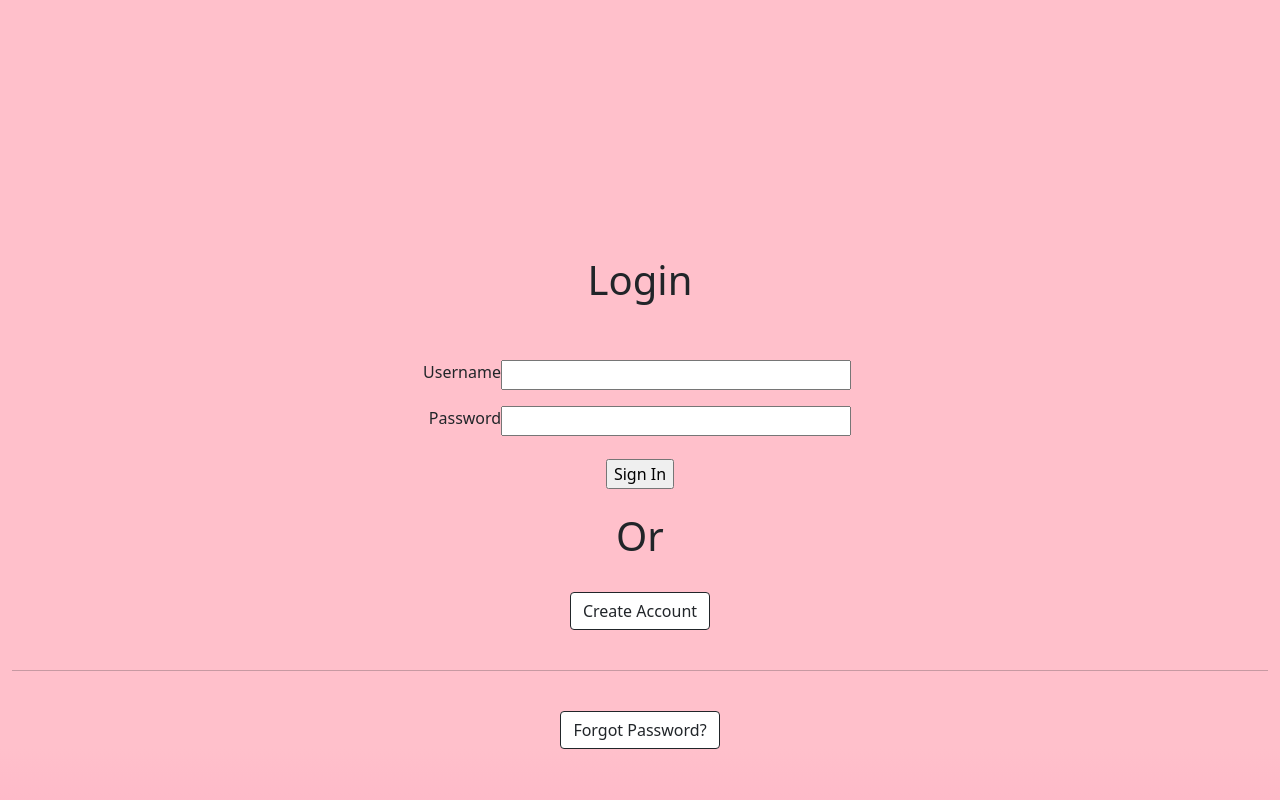
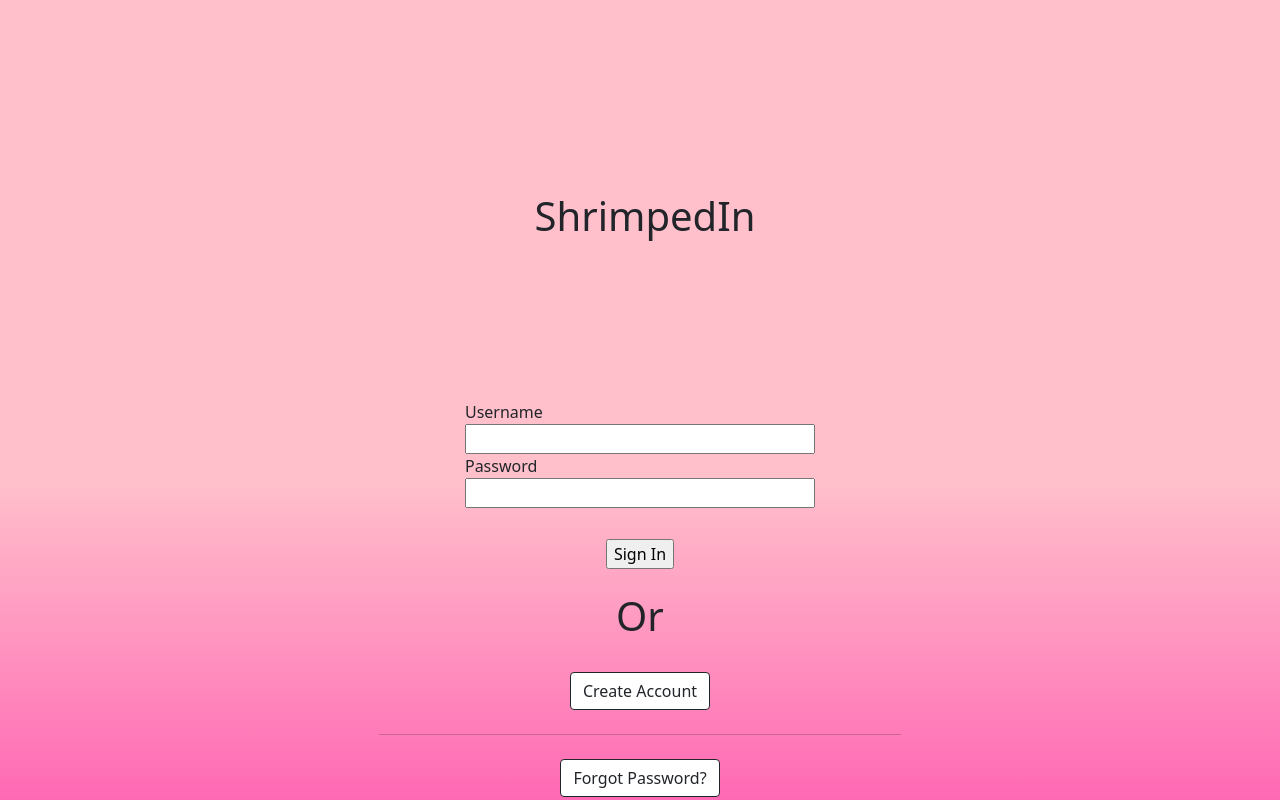
Before and after one commit to FMass-3355/ShrimpedIn, a Flask app: page /login in a window 1280 px wide. Run offline with Flask 2, Linux system fonts and the light colour scheme; parts of the project's set-up code (start-up, migrations or seed data) failed here and were passed over; some libraries are stand-ins or nearby versions.

Commit message:
Improved login and and create account page, added background to all pages, and added create_user route for first timers

```diff
--- a/app/routes.py
+++ b/app/routes.py
@@ -121,9 +121,13 @@ def is_faculty():
     else:
         print('User not authenticated.', file=sys.stderr)
 
+
+'''
+Use by the admin to create new users
+'''
 @app.route('/add_user', methods=['GET', 'POST'])
-def create_user():
-    if is_admin() or not current_user:
+def add_user():
+    if is_admin():
         form = CreateUserForm()
         if form.validate_on_submit():
             fname = form.fname.data
@@ -140,6 +144,24 @@ def create_user():
         print(all_usernames, file=sys.stderr)
         return render_template('add_user.html', form=form)
     return render_template('invalid_credentials.html')
+
+@app.route('/create_user', methods=['GET', 'POST'])
+def create_user():
+        form = CreateUserForm()
+        if form.validate_on_submit():
+            fname = form.fname.data
+            lname = form.lname.data
+            username = form.username.data
+            password = form.password.data
+            email = form.email.data
+            if not db.session.query(User).filter_by(email=email).first():
+                user = User(username=username, email=email, role='user', fname=fname, lname=lname)
+                user.set_password(password)
+                db.session.add(user)
+                db.session.commit()
+        all_usernames= db.session.query(User.username).all()
+        print(all_usernames, file=sys.stderr)
+        return render_template('create_user.html', form=form)
 
 @app.route('/jobs')
 @login_required
--- a/app/static/css/styles.css
+++ b/app/static/css/styles.css
@@ -1,40 +1,12 @@
-
-
-  a.dropbtn {
-    color: white;
-    font-size: 16px;
-    padding: 10px;
-    border: none;
-    cursor: pointer;
-    color: purple;
-    text-decoration: none;
+  body,html{
+    height: 100%;
+    margin: 0%;
+    background-image:linear-gradient(to bottom, pink 60%, hotpink);
   }
 
-  .dropdown {
-    position: relative;
-    display: inline-block;
+  .full{
+    height:100%; background-image: linear-gradient(to bottom, pink 60%, hotpink);
   }
-
-  .dropdown-content {
-    display: none;
-    position: absolute;
-    background-color: #f1f1f1;
-    min-width: 160px;
-    overflow: auto;
-    box-shadow: 0px 8px 16px 0px rgba(0,0,0,0.2);
-    z-index: 1;
-  }
-
-  .dropdown-content a {
-    color: black;
-    padding: 12px 16px;
-    text-decoration: none;
-    display: block;
-  }
-
-  .dropdown a:hover {background-color: #ddd;}
-
-  .show {display: block;}
 
   table, th, td {
     border: 1px solid black;
--- a/app/templates/homepage.html
+++ b/app/templates/homepage.html
@@ -1,14 +1,12 @@
 {% extends "base.html" %}
 
 {% block content %}
-<html>
-  <body>
+
     <div class="container"><h1 style="padding-bottom: 2.5%;">Home</h1></div>
 <div style="margin: auto; width: 60%; border: 3px solid purple; padding: 10px; margin-top: 50px;">
   <p style="font-size: 24px; text-align: center;">
     This is the homepage where all notifications will be for the user
   </p>
 </div>
-</body>
-</html>
+
 {% endblock %}
--- a/app/templates/jobs.html
+++ b/app/templates/jobs.html
@@ -12,7 +12,7 @@
                 </div>
 
                 <div class="col-sm-4" style="text-align: center;">
-                    <iframe width="100%" height="550px" src="/create_job"></iframe>
+                    <iframe width="100%" height="500px" src="/create_job"></iframe>
                 </div>
             </div>
         </div>
--- a/app/templates/login.html
+++ b/app/templates/login.html
@@ -1,45 +1,59 @@
 <!DOCTYPE html>
 <html lang="en">
     <style>
-    html, body, container{
-        background-image: linear-gradient(to bottom, pink, hotpink);
+        body, html
+        {
+         height: 100%;
+         margin: 0%;
+         background-image:linear-gradient(to bottom, pink 60%, hotpink);
         }
-    body{background-color: pink}
     </style>
     <head>
         <title>ShrimpedIn</title>
         <!-- Required meta tags -->
         <meta charset="utf-8">
         <meta name="viewport" content="width=device-width, initial-scale=1">
-
+        <link rel="stylesheet" href="styles.css">
         <!-- Bootstrap CSS -->
-        <link href="https://cdn.jsdelivr.net/npm/bootstrap@5.1.3/dist/css/bootstrap.min.css" rel="stylesheet" integrity="sha384-1BmE4kWBq78iYhFldvKuhfTAU6auU8tT94WrHftjDbrCEXSU1oBoqyl2QvZ6jIW3" crossorigin="anonymous">
+        <link href="https://cdn.jsdelivr.net/npm/bootstrap@5.1.3/dist/css/bootstrap.min.css" rel="stylesheet" \
+        integrity="sha384-1BmE4kWBq78iYhFldvKuhfTAU6auU8tT94WrHftjDbrCEXSU1oBoqyl2QvZ6jIW3" crossorigin="anonymous">
     </head>
 
     <body>
-        <div class="container-fluid" style="padding-top: 20%; display: block; background-color: pink">
-            <h1 style="display: flex; justify-content: center;">Login</h1><br><br>
-
+        <div class="container-fluid" style="padding-top: 15%;">
+            <div class="row">
+                <div class="col-md-10 offset-md-1">
+                    <h1 style="text-align: center; padding-left: 10px; padding-bottom: 10%;">ShrimpedIn</h1><br><br>
+                    <div class="row">
+                        <div class="col-md-6 offset-md-3">
                             <form action="" method="post" novalidate>
                                 {{ form.hidden_tag() }}
-                <p style="display: flex; justify-content: center; margin-left: -6px;">
+                                <p style="width: fit-content; margin: auto;">
                                     {{ form.username.label }}<br>
                                     {{ form.username(size=32) }}
                                 </p>
-                <p style="display: flex; justify-content: center;">
+
+                                <p style="width: fit-content; margin: auto;">
                                     {{ form.password.label }}<br>
                                     {{ form.password(size=32) }}
-                </p>
+                                </p><br>
+
                                 <p class="btn" style="display: flex; justify-content: center;"> {{ form.submit() }} </p>
                             </form>
-            <h1 style="display: flex; justify-content: center;">Or</h1><br>
-            <a class="btn btn-outline-dark" href="/add_user" style="display: flex; margin: auto;
-                width: fit-content; background-color: white;">Create Account</a><br><hr><br style="width: 40px;">
-
-            <a class="btn btn-outline-dark" href="/account_recovery" style="display: flex;
-                margin: auto; width: fit-content; background-color: white;">Forgot Password?</a>
                         </div>
                     </div>
 
+                    <h1 style="display: flex; justify-content: center;">Or</h1><br>
+                    <a class="btn btn-outline-dark" href="/create_user" \
+                    style="display: flex; margin: auto; width: fit-content; background-color: white;">Create Account</a>
+                    <br><hr style="width: 50%; margin: auto;"><br>
+
+                    <a class="btn btn-outline-dark" href="/account_recovery" \
+                    style="display: flex; margin: auto; width: fit-content; background-color: white;">Forgot Password?</a>
+                </div>
+            </div>
+
+
+        </div>
     </body>
 </html>
--- a/app/templates/nav.html
+++ b/app/templates/nav.html
@@ -1,8 +1,8 @@
 <!-- Navigation bar using bootstrap -->
 
 <!---->
-<nav class="navbar navbar-expand-lg navbar-light bg-light">
-  <div class="container-fluid">
+<nav class="navbar navbar-expand-lg navbar-light bg-light" style="padding: 0%;">
+  <div class="container-fluid" style="background-color: pink;">
 
     <a class="navbar-brand">ShrimpedIn</a>
 
@@ -38,7 +38,7 @@
 
         <li class="nav-item dropdown">
           <a class="nav-link dropwdown-toggle" href="" id="navbarDropdown" role="button" data-bs-toggle="dropdown" aria-expanded="false">
-            Account setting
+            Account settings
           </a>
           <ul class="dropdown-menu" aria-labelledby="navbarDropdown"navbar>
             <li class="nav=item">
```
Also changed, not shown: app/templates/base.html (+10 -2 lines), app/templates/create_jobs.html (+11 -0 lines), app/templates/create_user.html (+37 -8 lines). Lines whose indentation alone changed are shown as unchanged.
